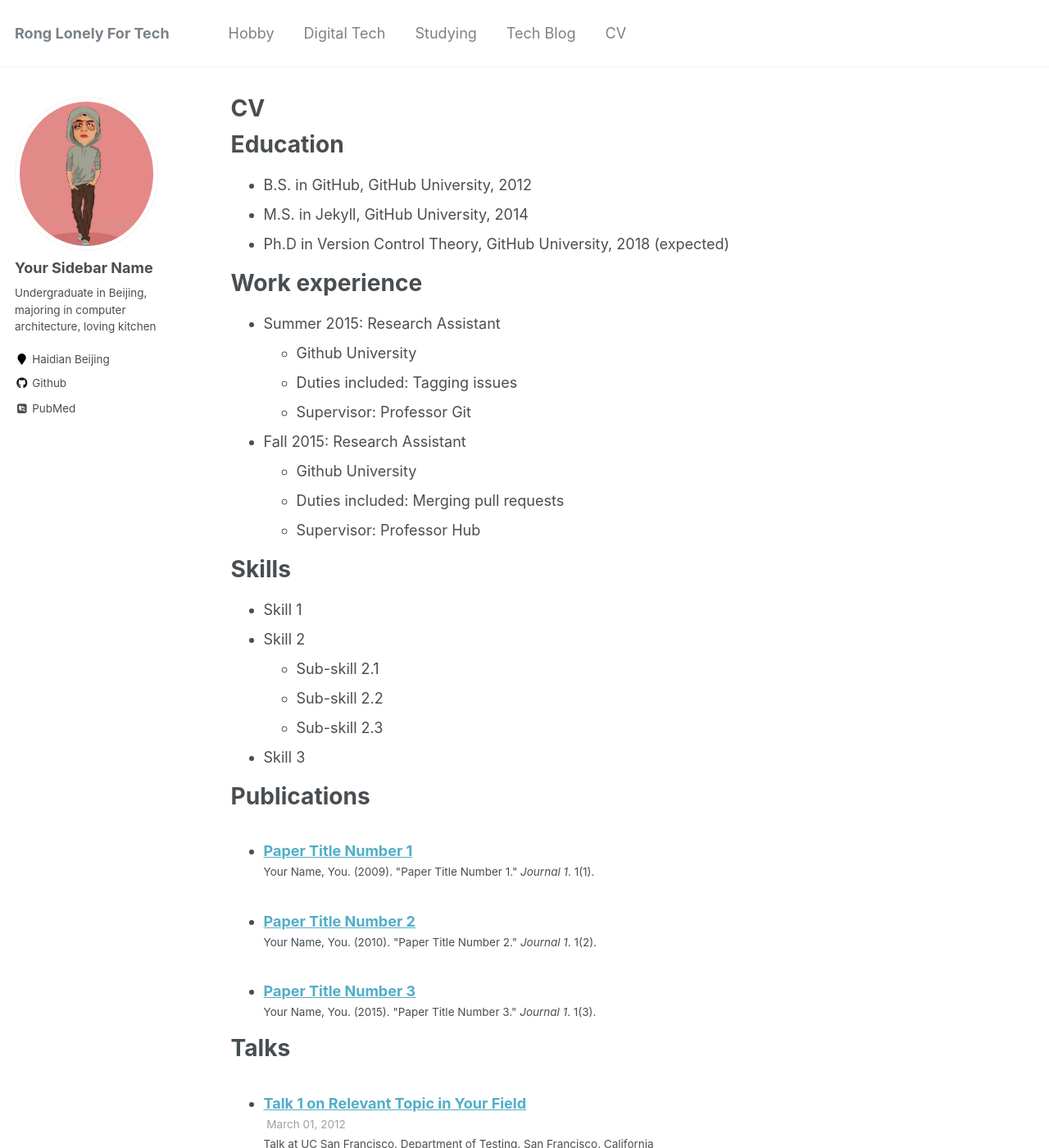
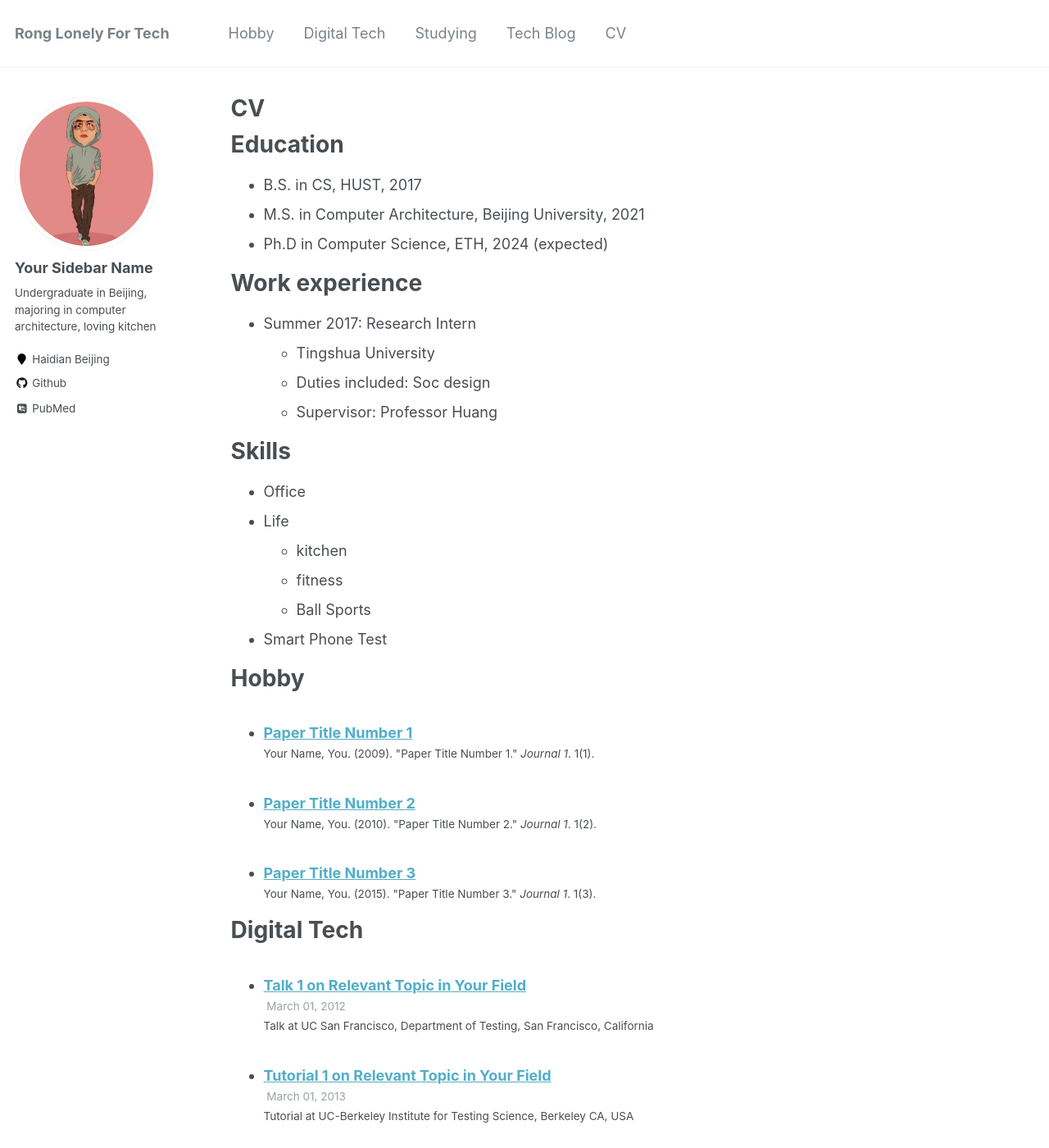
Before and after one commit to lrg11/lrg11.github.io, a Jekyll site: the page built from _pages/cv.md, in a window 1280 px wide and 1400 px high. Shown: the whole window at 82% size. Built offline with Jekyll 4.4.1, drawn with Linux system fonts in a browser that asks for light colours; some web fonts are replaced; some of the changed text lies outside the part shown.

Commit message:
Update cv.md

```diff
--- a/_pages/cv.md
+++ b/_pages/cv.md
@@ -11,44 +11,39 @@ redirect_from:
 
 Education
 ======
-* B.S. in GitHub, GitHub University, 2012
-* M.S. in Jekyll, GitHub University, 2014
-* Ph.D in Version Control Theory, GitHub University, 2018 (expected)
+* B.S. in CS, HUST, 2017
+* M.S. in Computer Architecture, Beijing University, 2021
+* Ph.D in Computer Science, ETH, 2024 (expected)
 
 Work experience
 ======
-* Summer 2015: Research Assistant
-  * Github University
-  * Duties included: Tagging issues
-  * Supervisor: Professor Git
-
-* Fall 2015: Research Assistant
-  * Github University
-  * Duties included: Merging pull requests
-  * Supervisor: Professor Hub
+* Summer 2017: Research Intern
+  * Tingshua University
+  * Duties included: Soc design
+  * Supervisor: Professor Huang
 
 Skills
 ======
-* Skill 1
-* Skill 2
-  * Sub-skill 2.1
-  * Sub-skill 2.2
-  * Sub-skill 2.3
-* Skill 3
+* Office
+* Life
+  * kitchen
+  * fitness
+  * Ball Sports
+* Smart Phone Test
 
-Publications
+Hobby
 ======
   <ul>{% for post in site.publications %}
     {% include archive-single-cv.html %}
   {% endfor %}</ul>
 
-Talks
+Digital Tech
 ======
   <ul>{% for post in site.talks %}
     {% include archive-single-talk-cv.html %}
   {% endfor %}</ul>
 
-Teaching
+Studying
 ======
   <ul>{% for post in site.teaching %}
     {% include archive-single-cv.html %}
```
Also changed, not shown: other parts of _pages/cv.md (+1 -1 lines).
